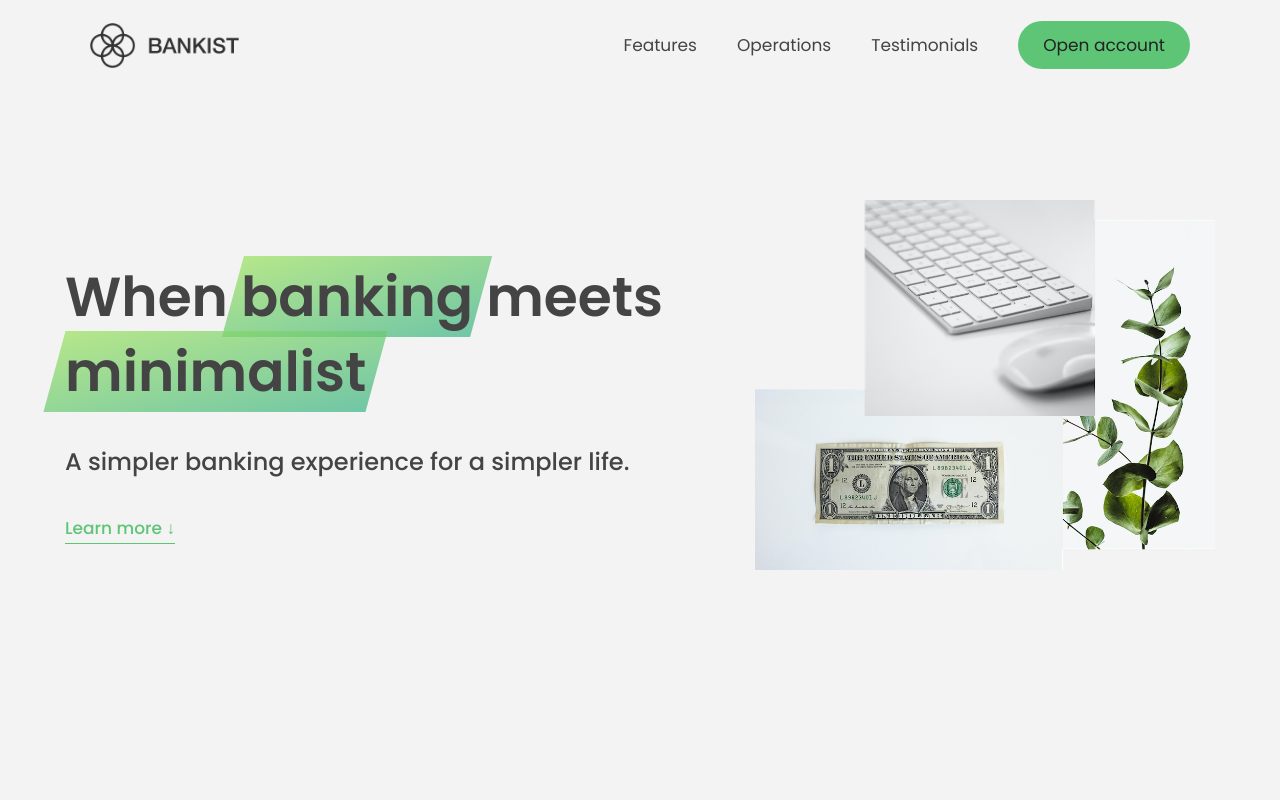
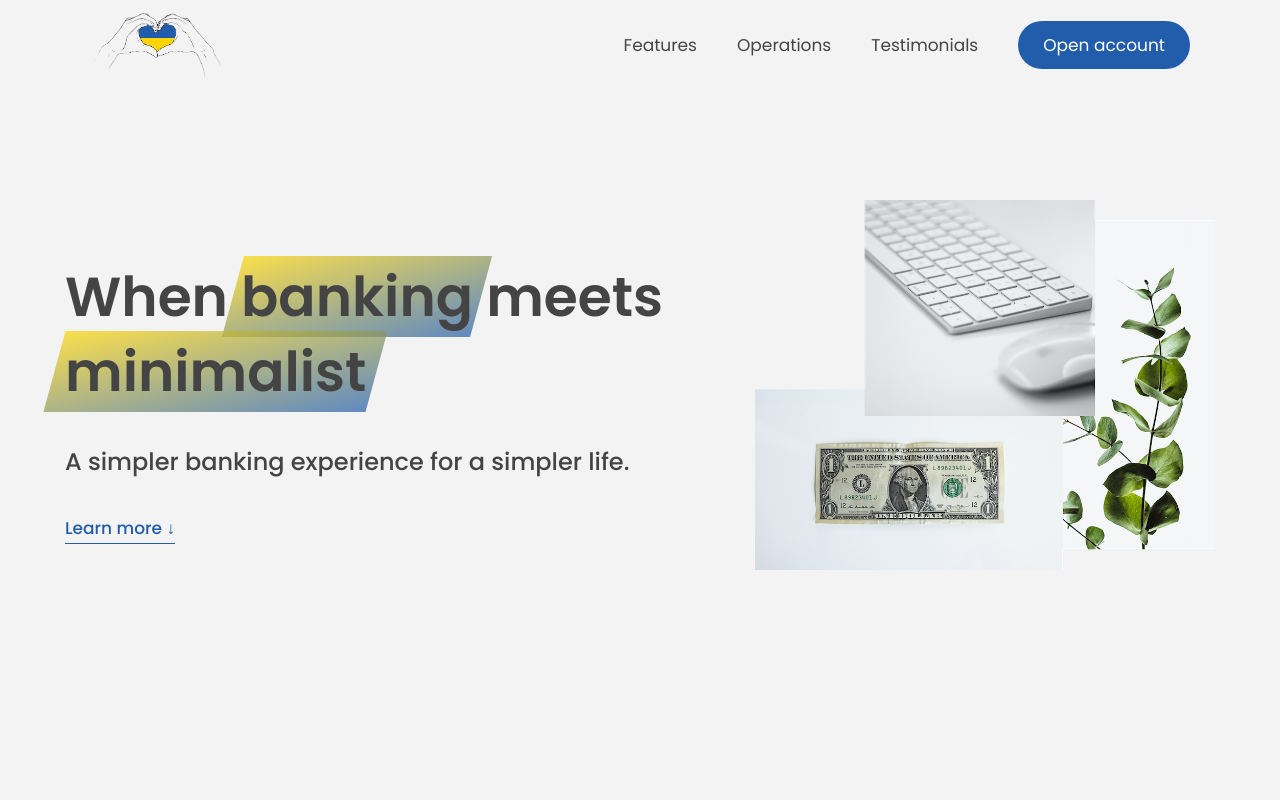
Before and after one commit to jetstream1128/Banky-site, a plain HTML site: page index.html in a window 1280 px wide. Shown: the top 800 px of the page. Drawn offline with Linux system fonts and the light colour scheme.

Commit message:
final project

```diff
--- a/index.html
+++ b/index.html
@@ -11,13 +11,14 @@
       rel="stylesheet"
     />
     <link rel="stylesheet" href="style.css" />
+    <script defer src="script.js"></script>
     <title>Banky | When Banking meets Minimalist</title>
   </head>
   <body>
     <header class="header">
       <nav class="nav">
         <img
-          src="img/logo.png"
+          src="img/logo_ua.png"
           alt="Bankist logo"
           class="nav__logo"
           id="logo"
@@ -276,11 +277,6 @@
             </address>
           </div>
         </div>
-
-        <!-- <div class="slide"><img src="img/img-1.jpg" alt="Photo 1" /></div>
-        <div class="slide"><img src="img/img-2.jpg" alt="Photo 2" /></div>
-        <div class="slide"><img src="img/img-3.jpg" alt="Photo 3" /></div>
-        <div class="slide"><img src="img/img-4.jpg" alt="Photo 4" /></div> -->
         <button class="slider__btn slider__btn--left">&larr;</button>
         <button class="slider__btn slider__btn--right">&rarr;</button>
         <div class="dots"></div>
@@ -321,7 +317,7 @@
           <a class="footer__link" href="#">Contact Us</a>
         </li>
       </ul>
-      <img src="img/icon.png" alt="Logo" class="footer__logo" />
+      <img src="img/logo_ua_fill.png" alt="Logo" class="footer__logo" />
     </footer>
 
     <div class="modal hidden">
@@ -341,7 +337,5 @@
       </form>
     </div>
     <div class="overlay hidden"></div>
-
-    <script src="script.js"></script>
   </body>
 </html>
--- a/script.js
+++ b/script.js
@@ -276,6 +276,7 @@ const slider = function () {
   });
 };
 slider();
+
 /////////////////////////////////////////////////////////////////////////
 //#region ------ Lecture 186 Selecting, creating, deleting elements -----
 /*
@@ -476,3 +477,21 @@ console.log(h1.parentElement.children);
 });
 */
 //#endregion
+
+//#region ------ Lecture 202 Lifecycle if DOM events -----
+
+document.addEventListener('DOMContentLoaded', function (e) {
+  console.log('Html is ready', e);
+});
+
+window.addEventListener('load', function (e) {
+  console.log('Page is loaded', e);
+});
+
+// window.addEventListener('beforeunload', function (e) {
+//   e.preventDefault();
+//   console.log(e);
+//   e.returnValue = '';
+// });
+
+//#endregion
--- a/style.css
+++ b/style.css
@@ -1,17 +1,17 @@
 /* The page is NOT responsive. You can implement responsiveness yourself if you wanna have some fun 😃 */
 
 :root {
-  --color-primary: #5ec576;
-  --color-secondary: #ffcb03;
+  --color-primary: #225dab;
+  --color-secondary: #fdd504;
   --color-tertiary: #ff585f;
-  --color-primary-darker: #4bbb7d;
-  --color-secondary-darker: #ffbb00;
+  --color-primary-darker: #1f4dab;
+  --color-secondary-darker: #ffc803;
   --color-tertiary-darker: #fd424b;
-  --color-primary-opacity: #5ec5763a;
+  --color-primary-opacity: #fdd5043a;
   --color-secondary-opacity: #ffcd0331;
   --color-tertiary-opacity: #ff58602d;
-  --gradient-primary: linear-gradient(to top left, #39b385, #9be15d);
-  --gradient-secondary: linear-gradient(to top left, #ffb003, #ffcb03);
+  --gradient-primary: linear-gradient(to top left, #225dab, #fdd504);
+  --gradient-secondary: linear-gradient(to top left, #ffb003, #fdd504);
 }
 
 * {
@@ -132,7 +132,7 @@ img {
 }
 
 .nav__logo {
-  height: 4.5rem;
+  height: 6.5rem;
   transition: all 0.3s;
 }
 
@@ -161,14 +161,14 @@ img {
   padding: 0.8rem 2.5rem;
   border-radius: 3rem;
   background-color: var(--color-primary);
-  color: #222;
+  color: #fff;
 }
 
 .nav__link--btn:hover,
 .nav__link--btn:active {
   color: inherit;
   background-color: var(--color-primary-darker);
-  color: #333;
+  color: #fff;
 }
 
 /* HEADER */
@@ -571,7 +571,7 @@ h4 {
 }
 
 .footer__logo {
-  height: 5rem;
+  height: 10rem;
   display: block;
   margin: 0 auto;
   margin-bottom: 5rem;
```
Also changed, not shown: img/icon.png (deleted), img/img-1.jpg (deleted), img/img-2.jpg (deleted), img/img-3.jpg (deleted), img/img-4.jpg (deleted), img/logo.png (deleted), img/logo_ua.png (added), img/logo_ua_fill.png (added).
